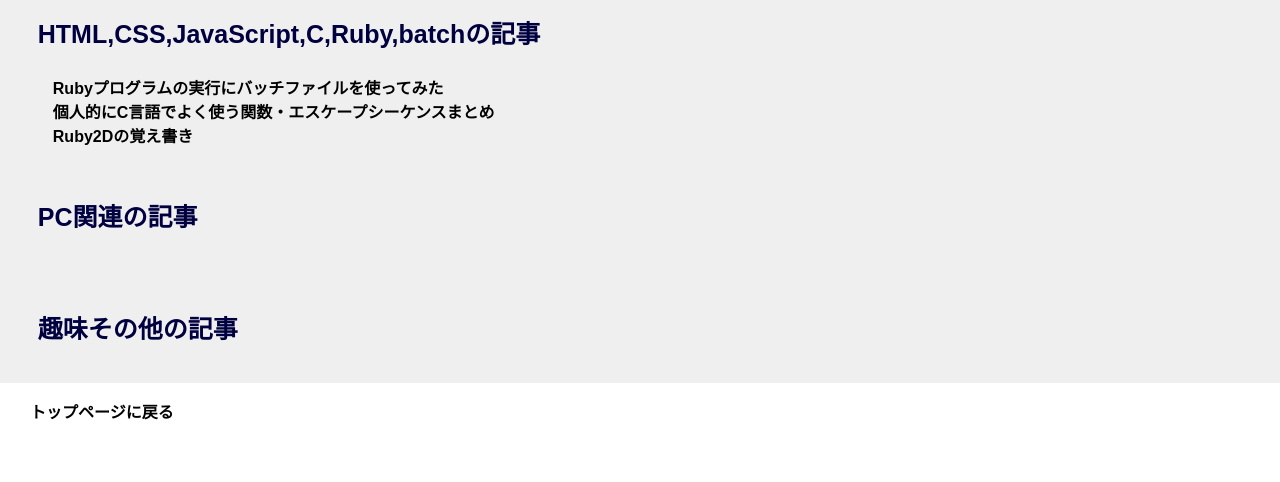
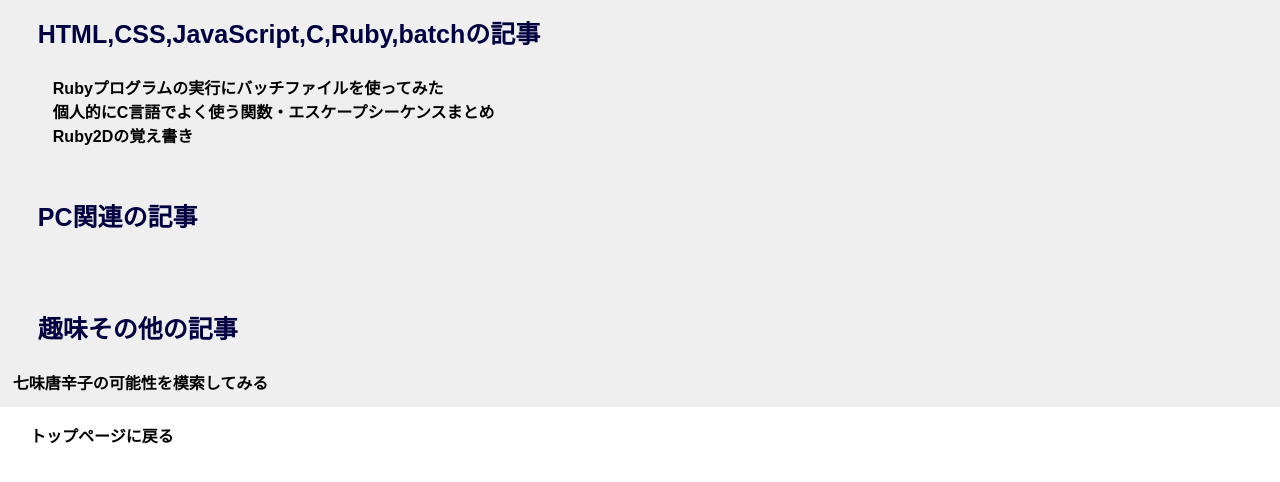
Before and after one commit to yudofusite/as-Y, a plain HTML site: page select-page.html in a window 1280 px wide. Shown: the part 98-580 px from the top of the page. Drawn offline with Linux system fonts and the light colour scheme.

Commit message:
Update select-page.html

```diff
--- a/select-page.html
+++ b/select-page.html
@@ -49,6 +49,7 @@
     </div>
     <div class="sp" id="an">
       <p class="m1">趣味その他の記事</p>
+      <a href="sichimi-oi-c.html">七味唐辛子の可能性を模索してみる</a>
     </div>
     <p class="ret"><a href="index.html">トップページに戻る</a></p>
   </body>
```
